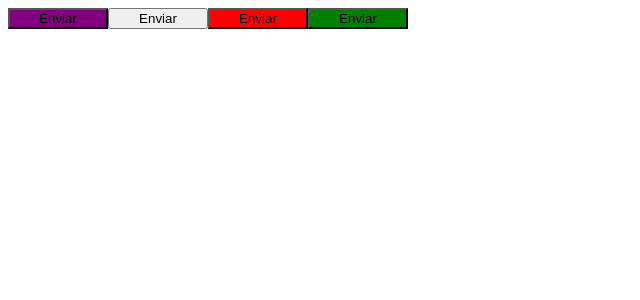
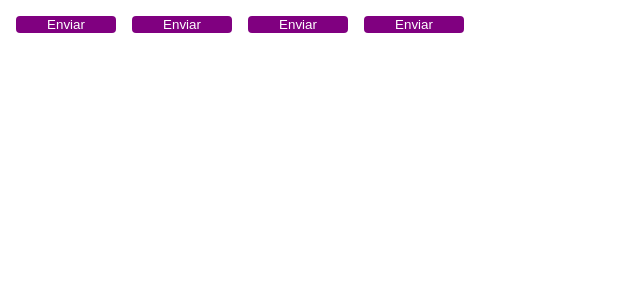
Before and after one commit to evertonlsds/pomodoro-clock-project, a React (Vite) app: page / in a window 1280 px wide. Shown: the top 300 px of the page, without its empty margins (0-640 px from the left). Built offline with nearby package versions, Linux system fonts and the light colour scheme.

Commit message:
test buttons

```diff
--- a/src/App.tsx
+++ b/src/App.tsx
@@ -1,12 +1,14 @@
+import { ThemeProvider } from 'styled-components';
 import { Button } from './components/Button';
+import { defaultTheme } from './styles/themes/default';
 
 export function App() {
   return (
-    <>
+    <ThemeProvider theme={defaultTheme}>
       <Button variant="primary" />
       <Button variant="secundary" />
       <Button variant="danger" />
       <Button variant="success" />
-    </>
+    </ThemeProvider>
   );
 }
--- a/src/components/Button.styles.ts
+++ b/src/components/Button.styles.ts
@@ -16,8 +16,14 @@
 export const ButtonContainer = styled.button<ButtonContainerProps>`
   width: 100px;
   heigth: 40px;
+  border-radius: 4px;
+  border: 0;
+  margin: 8px;
 
-  ${(props) => {
-    return `background-color ${buttonVariants[props.variant]}`;
-  }}
+  background-color: ${(props) => props.theme.primary};
+  color: ${(props) => props.theme.white};
 `;
+
+// ${(props) => {
+//   return ` background-color ${buttonVariants[props.variant]}`;
+// }}
--- /dev/null
+++ b/src/styles/themes/default.ts
@@ -0,0 +1,5 @@
+export const defaultTheme = {
+  primary: 'purple',
+  secundary: 'orange',
+  white: 'white',
+};
```
